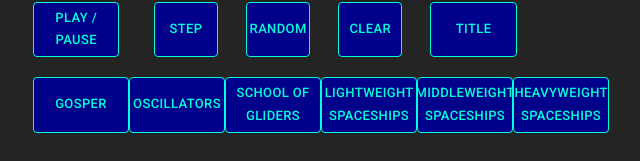
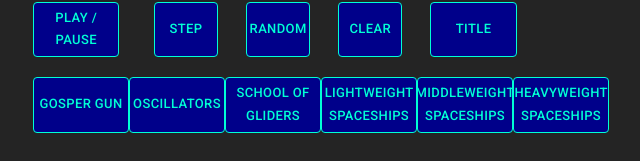
Before and after one commit to bloominstituteoftechnology/CS-Build-Week-1, a React (Create React App) app: page / in a window 1280 px wide. Shown: the part 199-360 px from the top of the page, without its empty margins (319-959 px from the left). Built offline with nearby package versions, Linux system fonts and the light colour scheme.

Commit message:
Changed button text to 'Gosper Gun'.

```diff
--- a/src/components/Controls.js
+++ b/src/components/Controls.js
@@ -110,7 +110,7 @@ export default function Controls({
           size='small'
           onClick={e => preset(e, gosper.gridSize, gosper.delay, gosper.data)}
         >
-          Gosper
+          Gosper Gun
         </Button>
         <Button
           className={classes.button}
```
